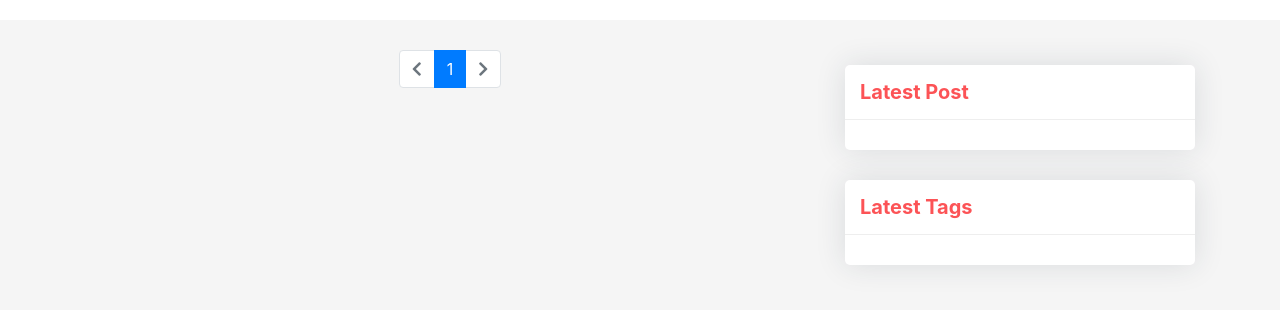
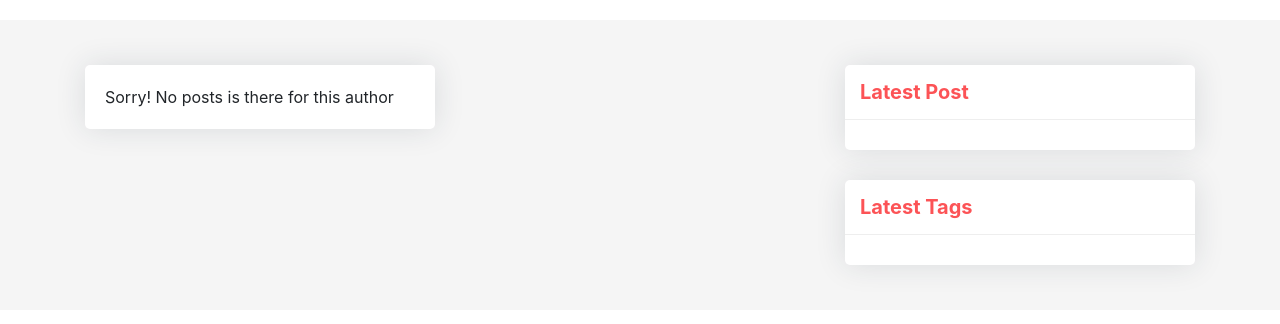
Before and after one commit to rdas6313/Blog, a Django app: page / in a window 1280 px wide. Shown: the top 324 px of the page. Run offline with Django 4.2, Linux system fonts and the light colour scheme; data that the repository does not hold is empty; some libraries are stand-ins or nearby versions.

Commit message:
Refactored: made single post_list file instead of different file for different url

```diff
--- a/blog_app/templates/blog_app/blog_post_list.html
+++ b/blog_app/templates/blog_app/blog_post_list.html
@@ -1,59 +1,7 @@
 {% extends 'blog_app/base.html' %}
 
 {% block content %}
-    <div class="col-lg-8 m-15px-tb">
-        <div class="row">
-
-            <!--Blog post-->
-            {% for post in posts %}
-                {% include 'blog_app/blog_post.html' %}
-            {% endfor %}
-
-
-            <!--Pagination-->
-            <div class="col-12">
-                <ul class="pagination justify-content-center">
-                    {% if posts.has_previous %}
-                        <li class="page-item">
-                            <a class="page-link" href="?page={{ posts.previous_page_number }}" tabindex="-1"><i class="fas fa-chevron-left"></i></a>
-                        </li>
-                        <li class="page-item">
-                            <a class="page-link" href="?page={{ posts.previous_page_number }}">{{ posts.previous_page_number }}</a>
-                        </li>
-                    {% else %}
-                        <li class="page-item disabled">
-                            <a class="page-link" href="#" tabindex="-1"><i class="fas fa-chevron-left"></i></a>
-                        </li>
-                    {% endif %}
-
-                    <li class="page-item active">
-                        <a class="page-link" href="?page={{ posts.number }}"> {{ posts.number }} <span class="sr-only">(current)</span></a>
-                    </li>
-
-
-                    {% if posts.has_next %}
-                        <li class="page-item">
-                            <a class="page-link" href="?page={{ posts.next_page_number }}">{{ posts.next_page_number }}</a>
-                        </li>
-
-                        <li class="page-item">
-                            <a class="page-link" href="?page={{ posts.next_page_number }}">
-                                <i class="fas fa-chevron-right"></i>
-                            </a>
-                        </li>
-                    {% else %}
-                        <li class="page-item disabled">
-                            <a class="page-link" href="#">
-                                <i class="fas fa-chevron-right"></i>
-                            </a>
-                        </li>
-                    {% endif %}
-
-
-                </ul>
-            </div>
-        </div>
-    </div>
+    {% include 'blog_app/post_list.html' %}
 {% endblock %}
 
 
```
